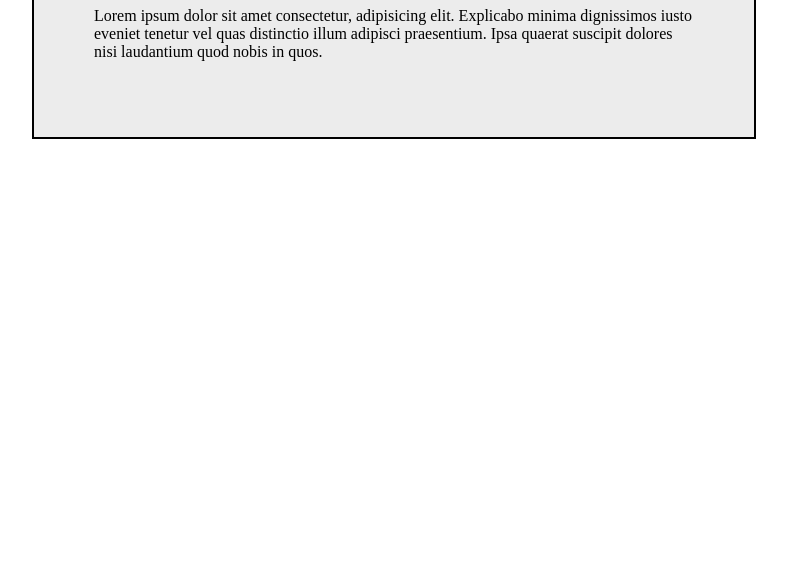
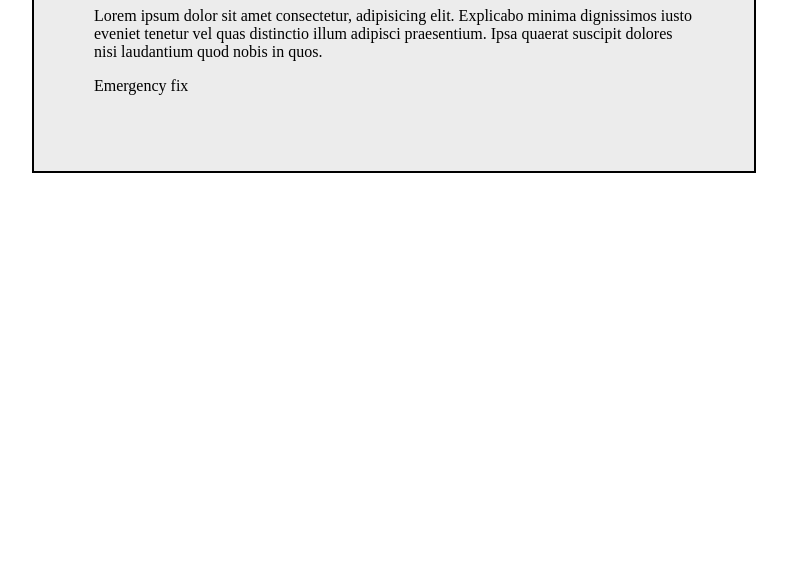
Before and after one commit to skarmacharya/my-project, a plain HTML site: page index.html in a window 1280 px wide. Shown: the part 215-800 px from the top of the page, without its empty margins (246-1033 px from the left). Drawn offline with Linux system fonts and the light colour scheme.

Commit message:
emergency fix line added

```diff
--- a/index.html
+++ b/index.html
@@ -10,6 +10,8 @@
     <div class="wrapper">
         <h1>Master -- Repo</h1>
         <p>Lorem ipsum dolor sit amet consectetur, adipisicing elit. Explicabo minima dignissimos iusto eveniet tenetur vel quas distinctio illum adipisci praesentium. Ipsa quaerat suscipit dolores nisi laudantium quod nobis in quos.</p>
+
+        <p>Emergency fix</p>
     </div>
 </body>
 </html>
```
